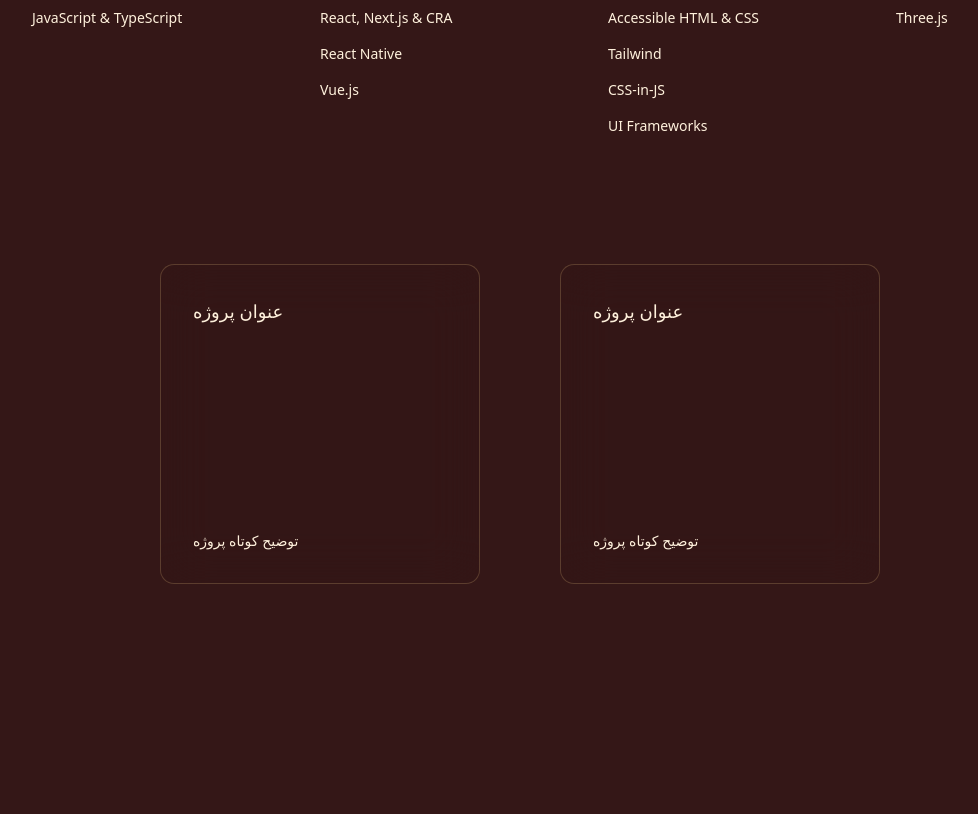
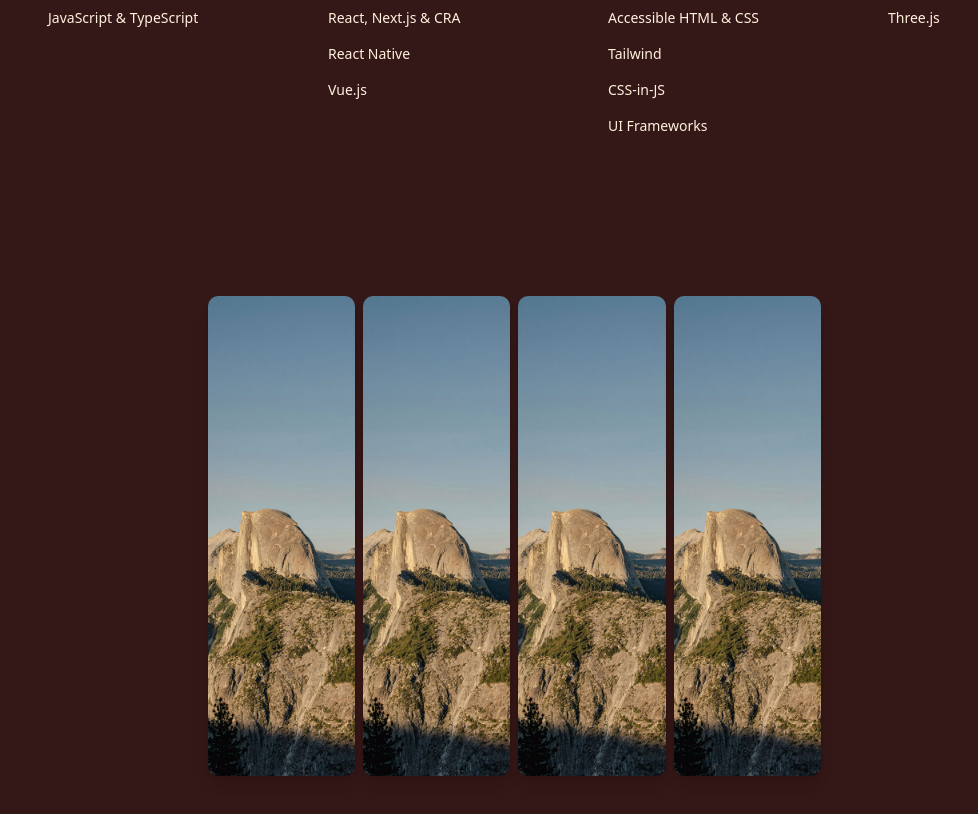
Before and after one commit to TahmineRH/portfolio, a React (Vite) app: page / in a window 1280 px wide. Shown: the part 1000-1814 px from the top of the page, without its empty margins (48-1026 px from the left). Before the commit the page ends 1607 px from the top, so only its background shows below. Built offline with nearby package versions, Linux system fonts and the light colour scheme.

Commit message:
feat: add ZoomToCenterCard component with animated card interactions

```diff
--- /dev/null
+++ b/src/components/home/div.tsx
@@ -0,0 +1,98 @@
+import { useState } from "react";
+import { motion, AnimatePresence } from "motion/react";
+import me1 from "@/assets/a.jpg";
+import { cn } from "../../lib/utils";
+
+const cards = [
+  { id: 1, title: "Card One", content: "This is card one", col: 3 },
+  { id: 2, title: "Card Two", content: "This is card two", col: 2 },
+  { id: 4, title: "Card Four", content: "This is card four", col: 4 },
+  { id: 3, title: "Card Three", content: "This is card three", col: 1 },
+];
+
+type Card = { id: number; title: string; content: string };
+
+export default function ZoomToCenterCard() {
+  const [activeCard, setActiveCard] = useState<Card | null>(null);
+
+  return (
+    <div className="relative place-items-center p-40 h-screen w-full">
+      <div className="grid grid-cols-5 gap-2 h-full w-full">
+        {cards.map((card) => (
+          <motion.div
+            key={card.id}
+            layoutId={`card-${card.id}`}
+            className={cn(
+              `col-span-${card.col}`,
+              "rounded-lg shadow-lg flex items-center justify-center text-center hover:cursor-pointer overflow-hidden"
+            )}
+            onClick={() => setActiveCard(card)}
+          >
+            <img
+              src={me1}
+              draggable={false}
+              onContextMenu={(e) => e.preventDefault()}
+              className=" w-full h-full object-cover"
+              alt={`project-${card.id}`}
+            />
+          </motion.div>
+        ))}
+      </div>
+
+      <AnimatePresence>
+        {activeCard && (
+          <>
+            <motion.div
+              className="fixed inset-0 bg-black/80 z-40"
+              initial={{ opacity: 0 }}
+              animate={{ opacity: 1 }}
+              exit={{ opacity: 0 }}
+              onClick={() => setActiveCard(null)}
+            />
+
+            <motion.div
+              layoutId={`card-${activeCard.id}`}
+              className="fixed bg-background top-1/2 left-1/2 -translate-x-1/2 -translate-y-1/2 z-50 w-3xl h-[80vh] rounded-xl shadow-xl overflow-hidden"
+              onClick={() => setActiveCard(null)}
+            >
+              {/* تصویر که بالا می‌ره */}
+              <motion.div
+                className="w-full h-full"
+                initial={{ y: 0 }}
+                animate={{ y: -200 }}
+                exit={{ y: 0 }}
+                transition={{
+                  type: "tween",
+                  delay: 0.05,
+                }}
+              >
+                <img
+                  src={me1}
+                  draggable={false}
+                  onContextMenu={(e) => e.preventDefault()}
+                  className=" w-full h-full object-cover"
+                  alt={`project`}
+                />
+              </motion.div>
+
+              {/* محتوا که از پایین بیاد بالا */}
+              <motion.div
+                className="w-full h-96 text-center "
+                initial={{ y: 100, opacity: 0 }}
+                animate={{ y: -100, opacity: 1 }}
+                exit={{ y: 100, opacity: 0 }}
+                transition={{
+                  type: "tween",
+                  delay: 0.05,
+                }}
+              >
+                <h2 className="text-xl font-bold mb-1">{activeCard.title}</h2>
+                <p className="text-sm text-background">{activeCard.content}</p>
+              </motion.div>
+            </motion.div>
+          </>
+        )}
+      </AnimatePresence>
+    </div>
+  );
+}
--- a/src/components/home/social-media.tsx
+++ b/src/components/home/social-media.tsx
@@ -14,7 +14,7 @@ export const SocialMedia = () => {
         src={theme === "light" ? GitHub : GitHubRed}
         draggable={false}
         onContextMenu={(e) => e.preventDefault()}
-        className=" w-6 h-6 object-cover"
+        className=" w-6 h-6 object-contain"
         alt="GitHub"
       />
       <img
--- a/src/pages/home.tsx
+++ b/src/pages/home.tsx
@@ -1,16 +1,13 @@
+import ZoomDialogCards from "../components/home/div";
 import Intro from "../components/home/intro";
 import Skilles from "../components/home/skilles";
-import ProjectItem from "../components/projects/item";
 
 function Home() {
   return (
-    <main className="w-full max-md:px-4 flex flex-col 2xl:px-52 px-20">
+    <main className="w-full max-md:px-4 flex flex-col 2xl:px-52 px-24">
       <Intro />
       <Skilles />
-      <div className="p-32 flex gap-20 h-100">
-        <ProjectItem />
-        <ProjectItem />
-      </div>
+      <ZoomDialogCards />
     </main>
   );
 }
```
Also changed, not shown: src/assets/a.jpg (added).
